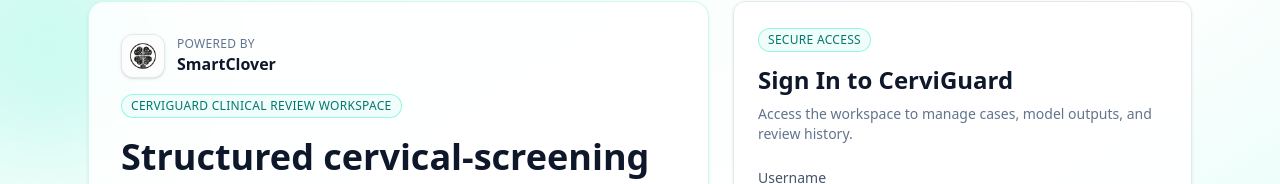
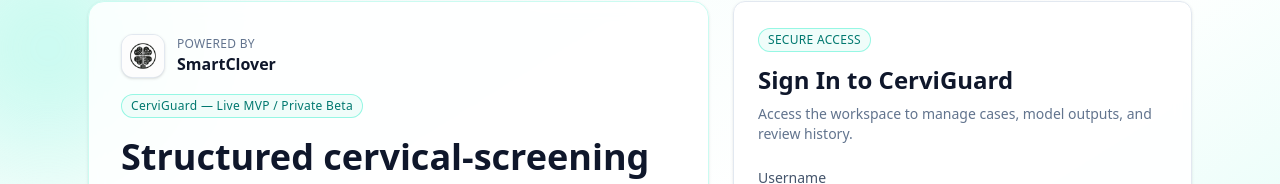
Before and after one commit to SmartCloverAI/CerviGuard, a Next.js app: page /login in a window 1280 px wide. Shown: the part 96-280 px from the top of the page. Built offline with nearby package versions, Linux system fonts and the light colour scheme; no server answers.

Commit message:
Update public MVP stage label

```diff
--- a/package.json
+++ b/package.json
@@ -1,6 +1,6 @@
 {
   "name": "app",
-  "version": "0.4.11",
+  "version": "0.4.12",
   "private": true,
   "scripts": {
     "dev": "next dev",
--- a/src/app/(auth)/layout.tsx
+++ b/src/app/(auth)/layout.tsx
@@ -24,7 +24,7 @@
                 <p className="text-base font-semibold text-slate-900">SmartClover</p>
               </div>
             </div>
-            <p className="badge mt-4">CerviGuard clinical review workspace</p>
+            <p className="badge mt-4 normal-case">CerviGuard — Live MVP / Private Beta</p>
             <h1 className="mt-4 text-3xl font-semibold leading-tight text-slate-900 sm:text-4xl">
               Structured cervical-screening workflows, from intake to clinician review.
             </h1>
```
Also changed, not shown: 2 other files (tests, documents, lock files or other folders).
